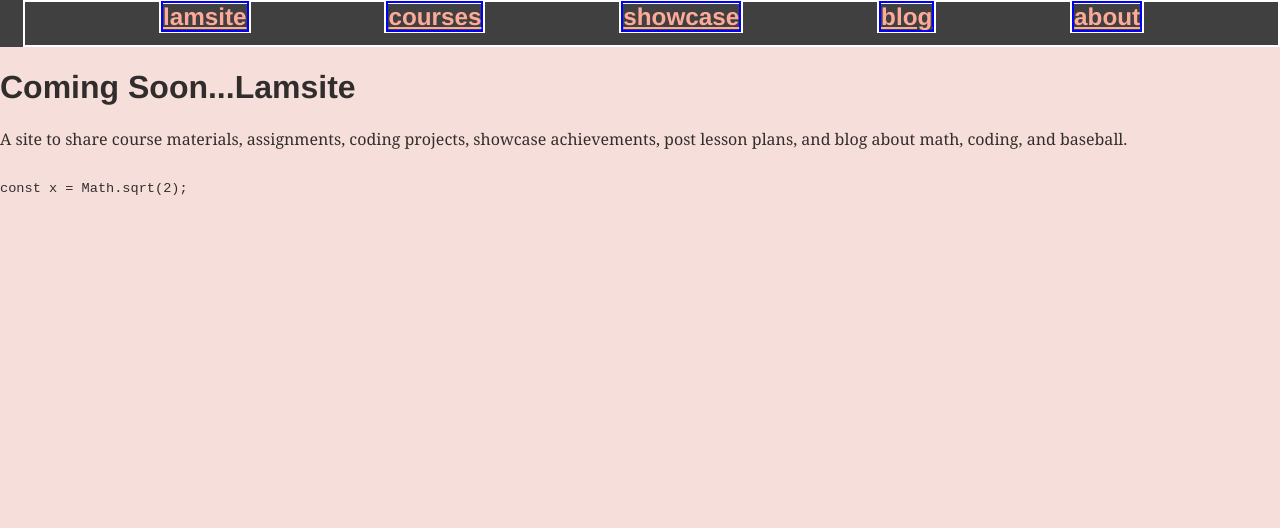
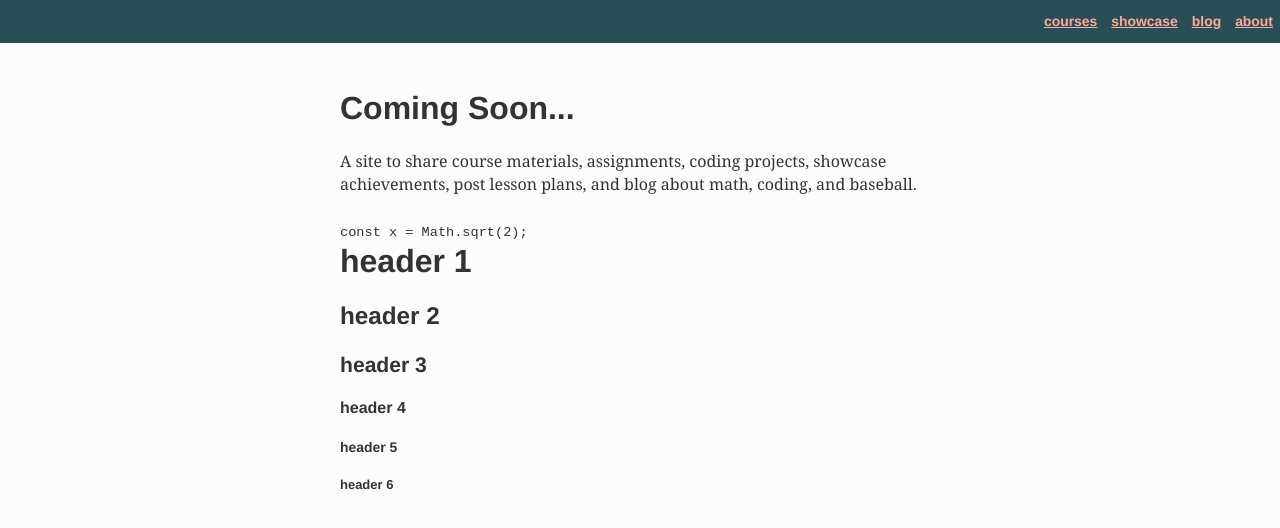
Before and after one commit to lamsond/morning-moon, a Gatsby site in the folder lamsite/: page / in a window 1280 px wide. Built offline with nearby package versions, Linux system fonts and the light colour scheme; Gatsby itself is replaced by a stand-in of ours.

Commit message:
set up navbar

```diff
--- a/lamsite/src/components/layout.js
+++ b/lamsite/src/components/layout.js
@@ -1,10 +1,11 @@
 import React from 'react';
 import Top from './top.js';
+import layoutStyles from './layout.module.css';
 
 export default ({ children }) => (
     <div>
-        <Top></Top>
-        <div>
+        <Top />
+        <div className={layoutStyles.main}>
             { children }
         </div>
     </div>
--- /dev/null
+++ b/lamsite/src/components/layout.module.css
@@ -0,0 +1,4 @@
+.main{
+    margin: 3rem auto;
+    max-width: 600px;
+}
--- a/lamsite/src/components/top.js
+++ b/lamsite/src/components/top.js
@@ -6,11 +6,10 @@ export default () => {
     return (
         <div className={topStyles.top}>
             <ul  className={topStyles.list}>
-                <li><h2><a href='/'>lamsite</a></h2></li>
-                <li><h2><a href='/'>courses</a></h2></li>
-                <li><h2><a href='/'>showcase</a></h2></li>
-                <li><h2><a href='/'>blog</a></h2></li>
-                <li><h2><a href='/'>about</a></h2></li>
+                <li><h5><a href='/'>courses</a></h5></li>
+                <li><h5><a href='/'>showcase</a></h5></li>
+                <li><h5><a href='/'>blog</a></h5></li>
+                <li><h5><a href='/'>about</a></h5></li>
             </ul>
         </div>
     );
--- a/lamsite/src/components/top.module.css
+++ b/lamsite/src/components/top.module.css
@@ -1,23 +1,14 @@
-*{
-    margin: 0;
-    padding: 0;
-}
-
 .list{
     display: flex;
     list-style-type: none;
-    justify-content: space-evenly;
+    justify-content: flex-end;
     align-items: center;
-    border: 2px solid white;
+    width: 100%;
+    margin: 0;
 }
 
 .list li{
-    border: 2px solid white;
-}
-
-.list h2{
-    display: inline;
-    border: 2px solid blue;
+    margin: 14px 7px 14px 7px;
 }
 
 .list a{
@@ -29,5 +20,5 @@
 }
 
 .top{
-    background-color: hsl(10, 0%, 25%);
+    background-color: hsl(190, 35%, 25%);
 }
--- a/lamsite/src/pages/index.js
+++ b/lamsite/src/pages/index.js
@@ -3,11 +3,17 @@ import Layout from "../components/layout.js";
 
 export default () => (
 <Layout>
-    <h1>Coming Soon...Lamsite</h1>
+    <h1>Coming Soon...</h1>
     <p>A site to share course materials, assignments,
         coding projects, showcase achievements, post lesson plans,
         and blog about math, coding, and baseball.
     </p>
     <code>const x = Math.sqrt(2);</code>
+    <h1>header 1</h1>
+    <h2>header 2</h2>
+    <h3>header 3</h3>
+    <h4>header 4</h4>
+    <h5>header 5</h5>
+    <h6>header 6</h6>
 </Layout>
 );
--- a/lamsite/src/styles/global.css
+++ b/lamsite/src/styles/global.css
@@ -1,3 +1,3 @@
 html{
-    background-color: hsl(10, 62%, 91%);
+    background-color: hsl(10, 20%, 99%);
 }
```
